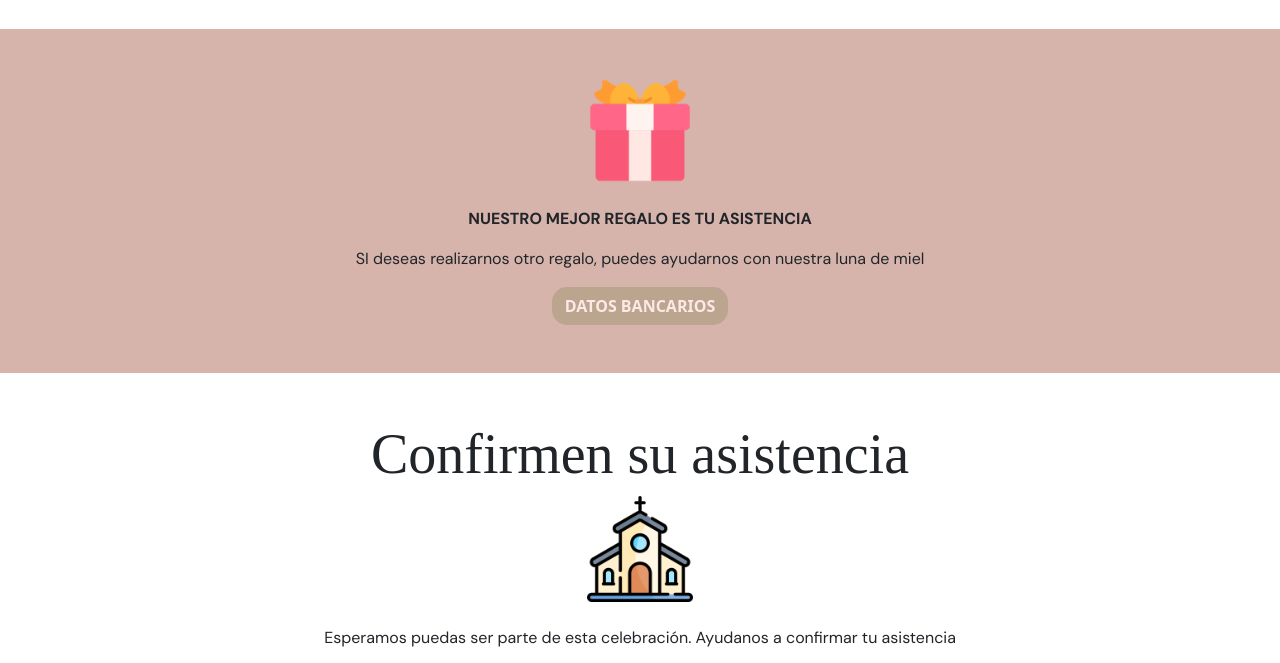
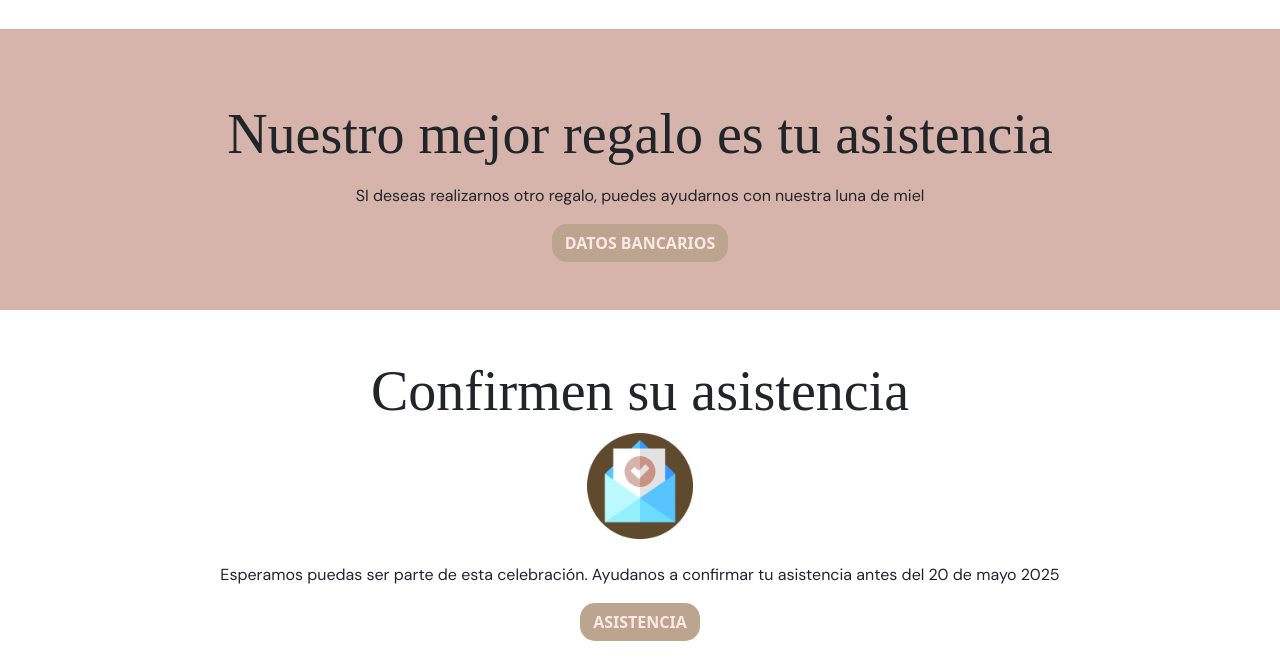
Before and after one commit to Chris9lopz/wedding-nine, a plain HTML site: page index.html in a window 1280 px wide. Shown: the part 2112-2775 px from the top of the page. Drawn offline with nearby package versions, Linux system fonts and the light colour scheme; a web font is replaced by a local one.

Commit message:
add: email icon, modify text for save the date

```diff
--- a/index.html
+++ b/index.html
@@ -31,7 +31,7 @@
       </header>
       <section class="bg-section-1  pt-5 pb-5 mb-4 text-center">
         <h2 class="title-font text-light display-4">Separen la fecha</h2>
-        <p id="demo" class="title-font display-6 text-light"></p>
+        <p id="demo" class="p-font display-6 text-light"></p>
       </section>
       <section class="bg-section-2 pt-5 pb-5 mb-4 no-padding-right">
         <div class="row text-center">
@@ -83,8 +83,7 @@
       </section>
       <section class="bg-section-4  pt-5 pb-5 mb-4 no-padding-right">
         <div class="row text-center">
-          <img class="custom-img" src="img/gift_icon.png" alt="Regalo Icon">
-          <p class="p-font fw-bold mt-4">NUESTRO MEJOR REGALO ES TU ASISTENCIA</p>
+          <p class="title-font display-4 text-center mt-4">Nuestro mejor regalo es tu asistencia</p>
           <p class="p-font">SI deseas realizarnos otro regalo, puedes ayudarnos con nuestra luna de miel</p>
           <!-- Button trigger modal -->
           <button type="button" class="btn btn-default m-auto" data-bs-toggle="modal" data-bs-target="#staticBackdrop">
@@ -131,8 +130,8 @@
       <section class="no-padding-right">
         <div class="row text-center mb-4">
           <h2 class="title-font display-4 mt-4">Confirmen su asistencia</h2>
-          <img class="custom-img" src="img/iglesia_icon.png" alt="Iglesia">
-          <p class="p-font mt-4">Esperamos puedas ser parte de esta celebración. Ayudanos a confirmar tu asistencia</p>
+          <img class="custom-img" src="img/correo.png" alt="Iglesia">
+          <p class="p-font mt-4">Esperamos puedas ser parte de esta celebración. Ayudanos a confirmar tu asistencia antes del 20 de mayo 2025</p>
           <a href="https://forms.gle/eG5zYv6o8yZyV4ny5" target="_blank" class="btn btn-default m-auto mb-4">ASISTENCIA</a>
         </div>
       </section>
```
Also changed, not shown: img/correo.png (added).
